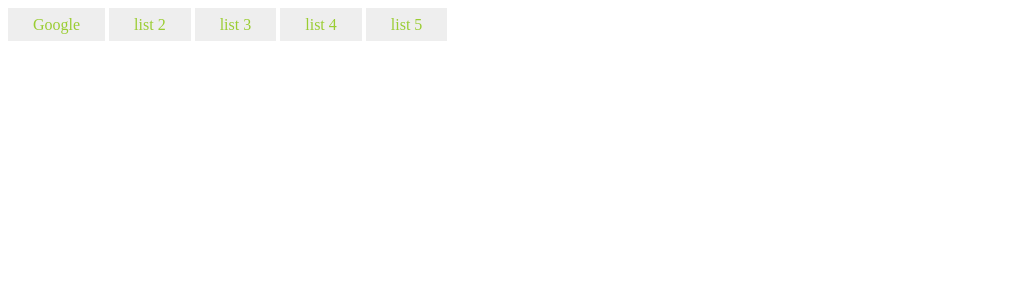
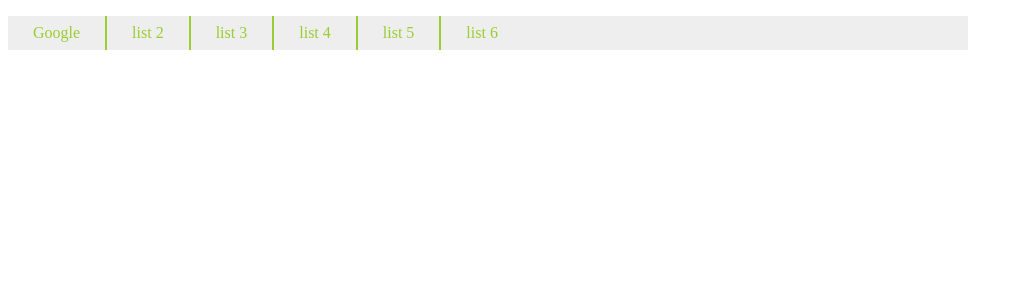
Before and after one commit to wellupweb/welluptrainthree, a PHP site: page / in a window 1280 px wide. Shown: the top 300 px of the page, without its empty margins (0-1023 px from the left). Run offline with PHP 8.4, Linux system fonts and the light colour scheme.

Commit message:
menu_project step 2

```diff
--- a/menu-project/freelancerpious.html
+++ /dev/null
@@ -1 +0,0 @@
-hello world
--- a/menu-project/index.html
+++ b/menu-project/index.html
@@ -16,6 +16,7 @@
         <li><a href="#">list 3</a></li>
         <li><a href="#">list 4</a></li>
         <li><a href="#">list 5</a></li>
+        <li><a href="#">list 6</a></li>
     </ul>
 </body>
 
--- a/menu-project/style.css
+++ b/menu-project/style.css
@@ -1,14 +1,31 @@
-#menu_project{
+ #menu_project{
     list-style-type: none;
     padding: 0;
+    width: 960px;
+    background: #eee;
+    height:34px;
 }
 #menu_project li{
-    display: inline;
+    /* display: inline;  */
+    float: left;
+    border-right: 2px solid yellowgreen
 }
+
+#menu_project li:last-child{
+    border-right:none;
+}
+
 
 #menu_project li a{
     text-decoration:none;
     color: yellowgreen;
     background: #eee;
     padding: 8px 25px;
+
+    display: block;
+    transition: all 0.3s ease-out;
 }
+
+#menu_project li a:hover{
+    background: rgb(144, 123, 123);
+}
```
